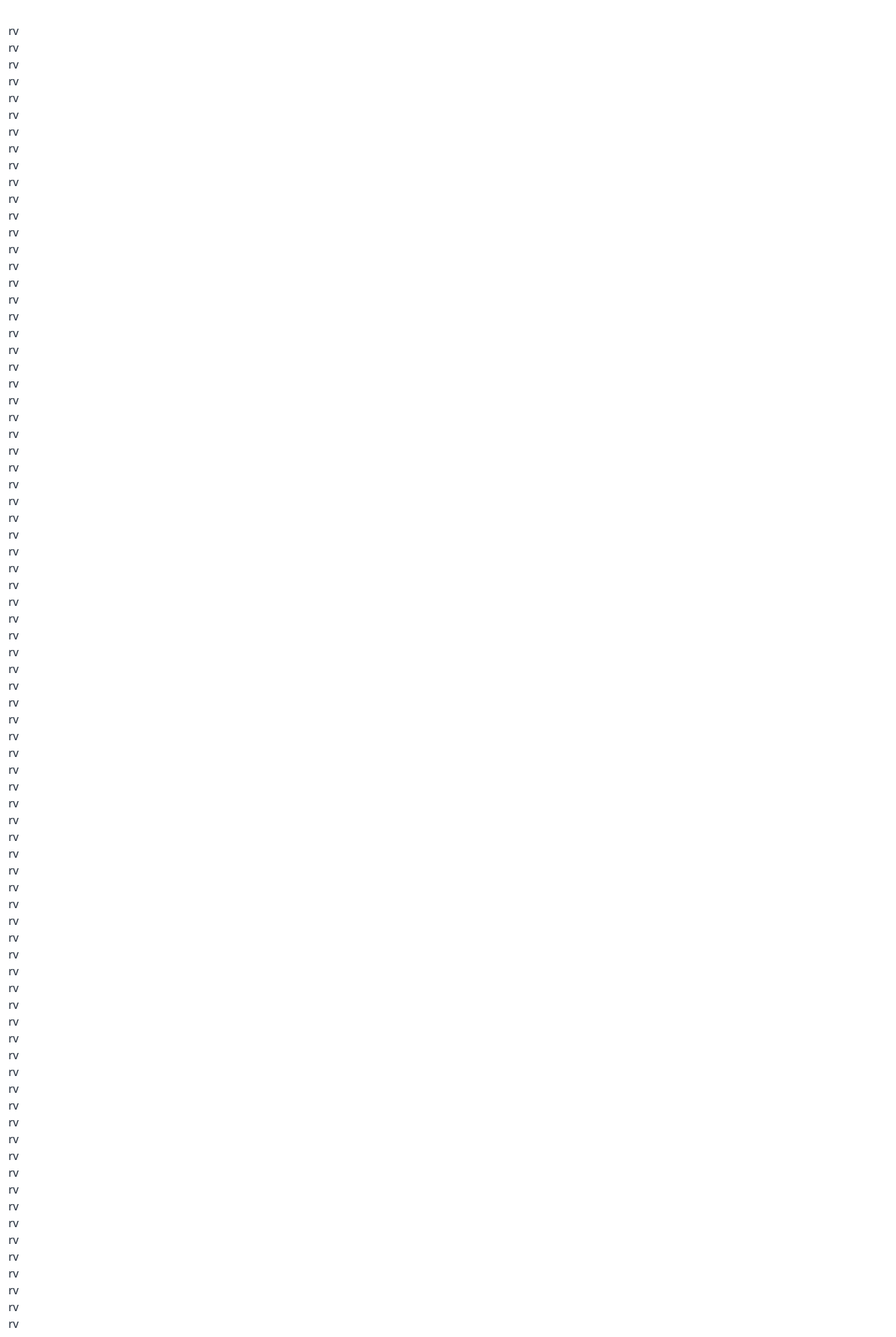
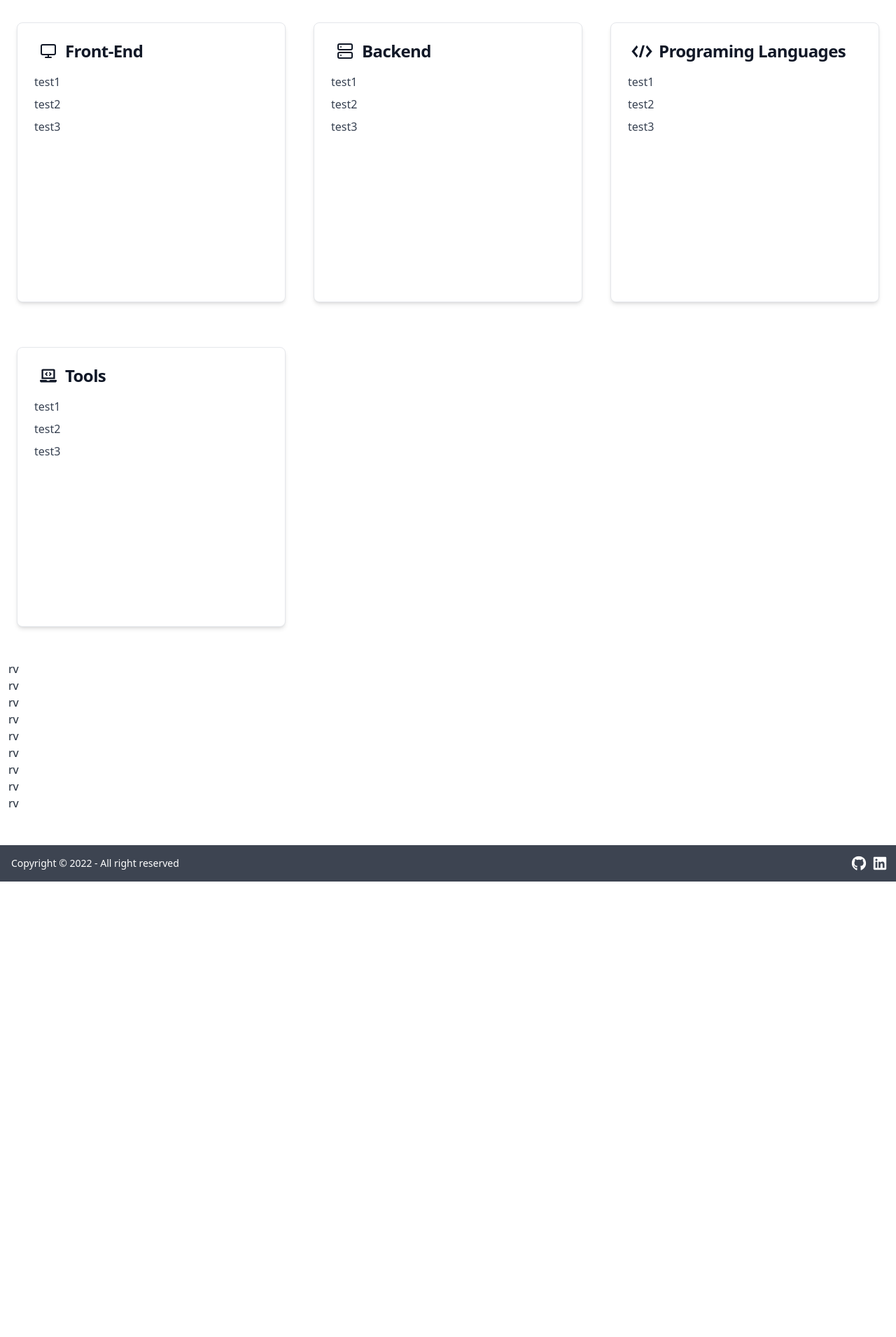
Before and after one commit to mmchokor/Portfolio, a React (Vite) app: page / in a window 1280 px wide. Shown: the part 80-1991 px from the top of the page at 70% size. After the commit the page ends 1340 px from the top, so only its background shows below. Built offline with nearby package versions, Linux system fonts and the light colour scheme.

Commit message:
Added SkillCard Component & started implementing

```diff
--- /dev/null
+++ b/src/components/shared/SkillsCard.jsx
@@ -0,0 +1,31 @@
+import PropTypes from 'prop-types'
+
+export const SkillsCard = ({ icon, title, skillsArray }) => {
+   return (
+      <div class='block p-6 max-w-sm bg-white rounded-lg border border-gray-200 shadow-md  dark:bg-gray-800 dark:border-gray-700 min-h-[25rem]'>
+         <h5 class='mb-4 text-2xl font-bold tracking-tight text-gray-900 dark:text-white inline-flex'>
+            <span className='pr-3 mt-1 ml-2'>{icon}</span> {title}
+         </h5>
+
+         <ul class='font-normal text-gray-700 dark:text-gray-400'>
+            {skillsArray.map((skill, index) => {
+               return (
+                  <li key={index} class='flex items-center mb-2'>
+                     {skill}
+                  </li>
+               )
+            })}
+         </ul>
+      </div>
+   )
+}
+
+SkillsCard.defaultProps = {
+   title: 'Skills',
+   skillsArray: [],
+}
+
+SkillsCard.propTypes = {
+   title: PropTypes.string,
+   skillsArray: PropTypes.array,
+}
--- a/src/index.css
+++ b/src/index.css
@@ -1,6 +1,24 @@
 @tailwind base;
 @tailwind components;
 @tailwind utilities;
+
+/* Scrollbar customizations */
+/* width */
+::-webkit-scrollbar {
+   @apply w-3
+}
+/* Track */
+::-webkit-scrollbar-track {
+   @apply bg-transparent;
+}
+/* Handle */
+::-webkit-scrollbar-thumb {
+   @apply bg-neutral;
+}
+/* Handle on hover */
+::-webkit-scrollbar-thumb:hover {
+   @apply bg-gray-600;
+}
 
 /* animate the nabar to slide down */
 .navbar-toggler {
--- a/src/pages/Home.jsx
+++ b/src/pages/Home.jsx
@@ -1,86 +1,44 @@
-import React from 'react'
+import { SkillsCard } from '../components/shared/SkillsCard'
+import { FiMonitor, FiServer } from 'react-icons/fi'
+import { DiCode } from 'react-icons/di'
+import { FaLaptopCode } from 'react-icons/fa'
 
 function Home() {
+   const skillsArray = ['test1', 'test2', 'test3']
    return (
       <>
-    <p>rv</p>
-    <p>rv</p>
-    <p>rv</p>
-    <p>rv</p>
-    <p>rv</p>
-    <p>rv</p>
-    <p>rv</p>
-    <p>rv</p>
-    <p>rv</p>
-    <p>rv</p>
-    <p>rv</p>
-    <p>rv</p>
-    <p>rv</p>
-    <p>rv</p>
-    <p>rv</p>
-    <p>rv</p>
-    <p>rv</p>
-    <p>rv</p>
-    <p>rv</p>
-    <p>rv</p>
-    <p>rv</p>
-    <p>rv</p>
-    <p>rv</p>
-    <p>rv</p>
-    <p>rv</p>
-    <p>rv</p>
-    <p>rv</p>
-    <p>rv</p>
-    <p>rv</p>
-    <p>rv</p>
-    <p>rv</p>
-    <p>rv</p>
-    <p>rv</p>
-    <p>rv</p>
-    <p>rv</p>
-    <p>rv</p>
-    <p>rv</p>
-    <p>rv</p>
-    <p>rv</p>
-    <p>rv</p>
-    <p>rv</p>
-    <p>rv</p>
-    <p>rv</p>
-    <p>rv</p>
-    <p>rv</p>
-    <p>rv</p>
-    <p>rv</p>
-    <p>rv</p>
-    <p>rv</p>
-    <p>rv</p>
-    <p>rv</p>
-    <p>rv</p>
-    <p>rv</p>
-    <p>rv</p>
-    <p>rv</p>
-    <p>rv</p>
-    <p>rv</p>
-    <p>rv</p>
-    <p>rv</p>
-    <p>rv</p>
-    <p>rv</p>
-    <p>rv</p>
-    <p>rv</p>
-    <p>rv</p>
-    <p>rv</p>
-    <p>rv</p>
-    <p>rv</p>
-    <p>rv</p>
-    <p>rv</p>
-    <p>rv</p>
-    <p>rv</p>
-    <p>rv</p>
-    <p>rv</p>
-    <p>rv</p>
-    <p>rv</p>
-    <p>rv</p>
-    <p>rv</p>
-    <p>rv</p>
+         {/* add a class to make the below div responsive */}
+         <div className='grid gap-4 2xl:grid-cols-4 lg:grid-cols-3 md:grid-cols-2 sm:grid-cols-1 mx-auto'>
+            <div className='container mx-auto px-3 pb-12'>
+               <SkillsCard
+                  title='Front-End'
+                  skillsArray={skillsArray}
+                  icon={<FiMonitor />}
+               />
+            </div>
+            <div className='container mx-auto px-3 pb-12'>
+               <SkillsCard
+                  title='Backend'
+                  skillsArray={skillsArray}
+                  icon={<FiServer />}
+               />
+            </div>
+            <div className='container mx-auto px-3 pb-12'>
+               <SkillsCard
+                  title='Programing Languages'
+                  skillsArray={skillsArray}
+                  icon={<DiCode className='scale-[200%]' />}
+               />
+            </div>
+            <div className='container mx-auto px-3 pb-12'>
+               <SkillsCard
+                  title='Tools'
+                  skillsArray={skillsArray}
+                  icon={<FaLaptopCode />}
+               />
+            </div>
+         </div>
+
          <p>rv</p>
          <p>rv</p>
          <p>rv</p>
```
Lines whose indentation alone changed are shown as unchanged.
